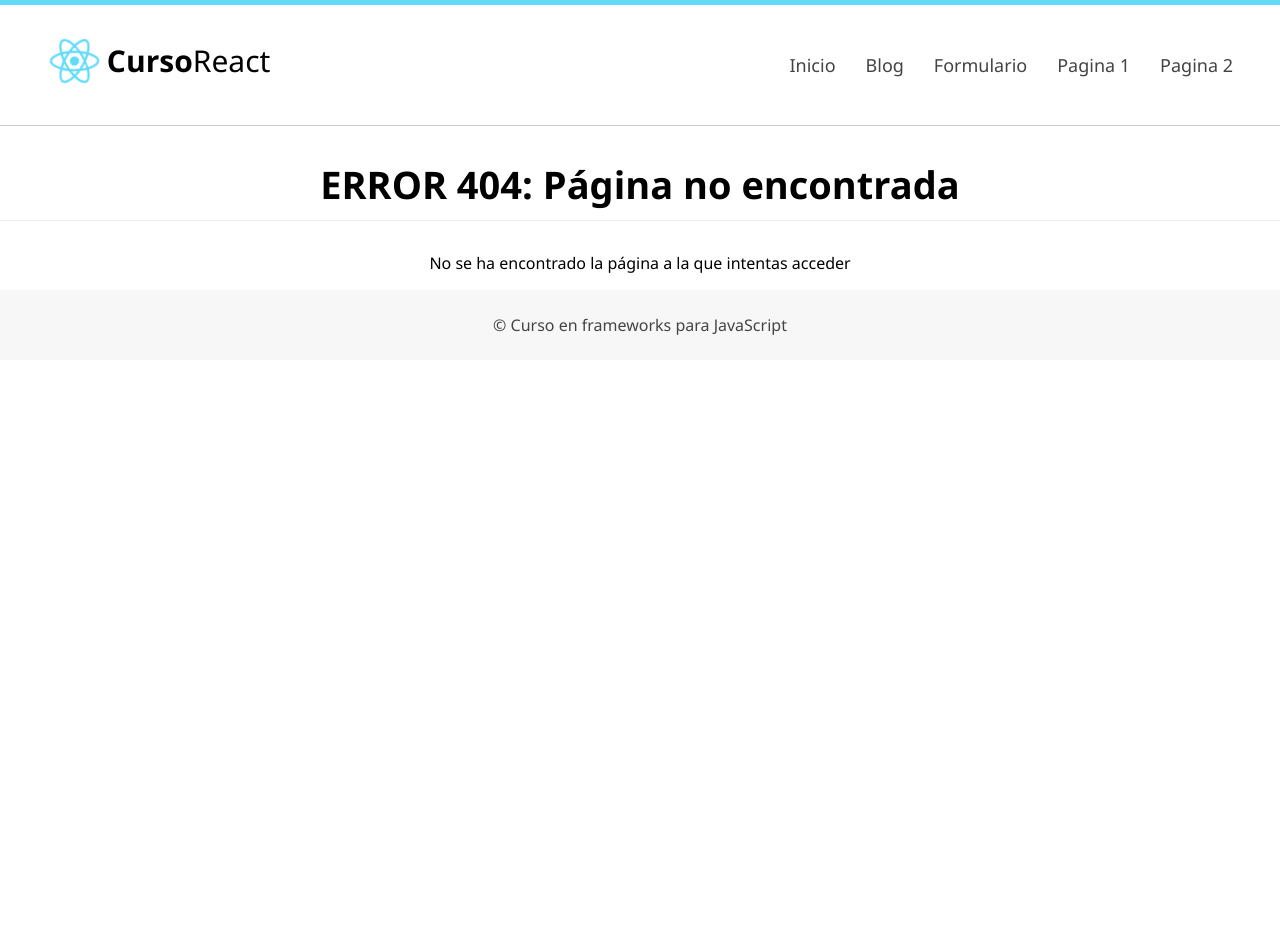
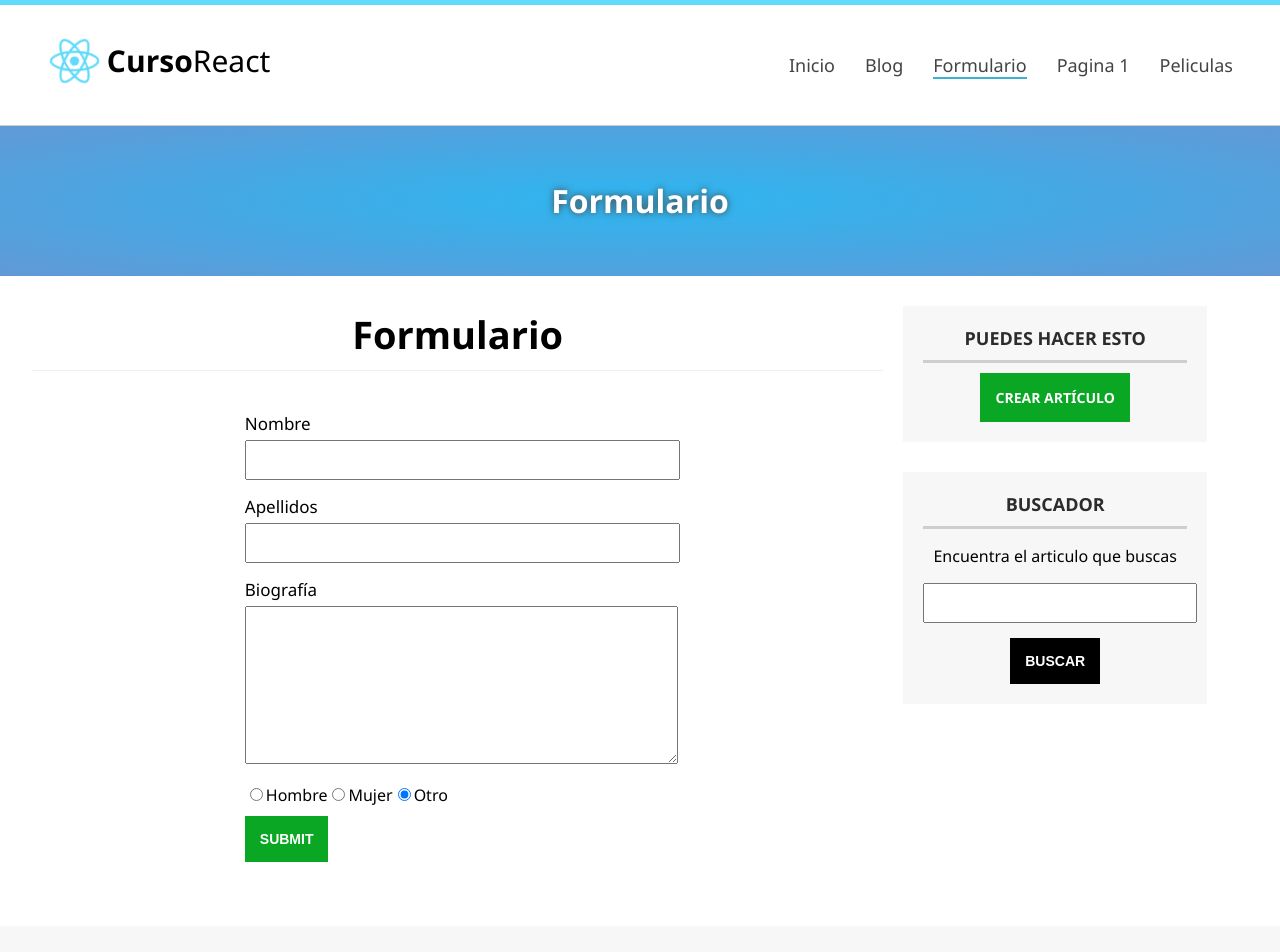
Before and after one commit to Rueskas/CursoFrameworksJS, a React (Create React App) app in the folder AprendiendoReact/: page /formulario in a window 1280 px wide. Before the commit this address had no page. Shown: the top 952 px of the page. Before the commit the page ends 800 px from the top, so only its background shows below. Built offline with nearby package versions, Linux system fonts and the light colour scheme.

Commit message:
Formularios - Clase 180

```diff
--- a/AprendiendoReact/src/RouterApp.js
+++ b/AprendiendoReact/src/RouterApp.js
@@ -8,6 +8,8 @@ import Header from './components/Header';
 import Footer from './components/Footer';
 import Home from './components/Home';
 import Blog from './components/Blog';
+import Formulario from './components/Formulario';
+
 
 class RouterApp extends Component {
 
@@ -22,6 +24,7 @@ class RouterApp extends Component {
                             <Route exact path="/home" component={Home} />
                             <Route exact path="/blog" component={Blog} />
                             <Route exact path="/peliculas" component={Peliculas} />
+                            <Route exact path="/formulario" component={Formulario} />
                             <Route exact path="/prueba2" component={MiComponente} />
                             <Route exact path="/pruebas/:nombre/:apellidos?" render={(props) => {
                                 var nombre = props.match.params.nombre;
--- /dev/null
+++ b/AprendiendoReact/src/components/Formulario.js
@@ -0,0 +1,128 @@
+import React, { Component } from 'react';
+import Slider from './Slider';
+import Sidebar from './Sidebar';
+
+class Formulario extends Component {
+
+    nombreRef = React.createRef();
+    apellidoRef = React.createRef();
+    bioRef = React.createRef();
+    generoHRef = React.createRef();
+    generoMRef = React.createRef();
+    generoORef = React.createRef();
+    state = {
+        user: {}
+    }
+
+    recibirForm = (e) =>{
+        e.preventDefault();
+
+        var genero = 'man';
+        if(this.generoHRef.current.checked){
+            genero = 'hombre';
+        } else if (this.generoMRef.current.checked){
+            genero = 'mujer';
+        } else{
+            genero = 'otro';
+        }
+        var user = {
+            nombre: this.nombreRef.current.value,
+            apellidos: this.apellidoRef.current.value,
+            biografia: this.bioRef.current.value,
+            genero: genero
+        }
+
+        this.setState({
+            user: user
+        })
+
+        console.log(user);
+    }
+
+
+    render() {
+
+        return (
+            <React.Fragment>
+                <Slider title="Formulario" className="slider-small" />
+
+                <div className="center">
+                    <section id="content">
+                        <h1 className="subheader">Formulario</h1>
+                        {
+                            this.state.user.nombre &&
+                            (
+                                <div id="userData">
+                                    <p>
+                                        Nombre: <strong>{this.state.user.nombre}</strong>
+                                    </p>
+                                </div>
+                            )
+                        }
+                        {
+                            this.state.user.apellidos &&
+                            (
+                                <div id="userData">
+                                    <p>
+                                        Apellidos: <strong>{this.state.user.apellidos}</strong>
+                                    </p>
+                                </div>
+                            )
+                        }
+                        {
+                            this.state.user.biografia &&
+                            (
+                                <div id="userData">
+                                    <p>
+                                        Biografia: <strong>{this.state.user.biografia}</strong>
+                                    </p>
+                                </div>
+                            )
+                        }
+                        {
+                            this.state.user.genero &&
+                            (
+                                <div id="userData">
+                                    <p>
+                                        Genero: <strong>{this.state.user.genero}</strong>
+                                    </p>
+                                </div>
+                            )
+                        }
+
+                        <form className="mid-form" onSubmit={this.recibirForm} onChange={this.recibirForm}>
+                            <div className="form-group">
+                                <label htmlFor="name">Nombre</label>
+                                <input type="text" name="nombre" ref={this.nombreRef}/>
+                            </div>
+
+                            <div className="form-group">
+                                <label htmlFor="surname">Apellidos</label>
+                                <input type="text" name="nombre" ref={this.apellidoRef}/>
+                            </div>
+
+                            <div className="form-group">
+                                <label htmlFor="bio">Biografía</label>
+                                <textarea name="nombre" ref={this.bioRef}></textarea>
+                            </div>
+
+                            <div className="form-group radiobuttons">
+                                <input type="radio" name="gender" value="man" ref={this.generoHRef}/>Hombre
+                                <input type="radio" name="gender" value="woman" ref={this.generoMRef}/>Mujer
+                                 <input type="radio" name="gender" value="other" ref={this.generoORef} defaultChecked/>Otro
+                            </div>
+                            <div className="clearfix"></div>
+
+                            <input type="submit" value="submit" className="btn btn-success" />
+                        </form>
+                    </section>
+                    <Sidebar />
+                </div>
+
+            </React.Fragment>
+        )
+    }
+
+}
+
+export default Formulario;
--- a/AprendiendoReact/src/components/Header.js
+++ b/AprendiendoReact/src/components/Header.js
@@ -18,9 +18,9 @@ class Header extends Component {
                         <ul>
                             <li><NavLink to="/home" activeClassName="active">Inicio</NavLink></li>
                             <li><NavLink to="/blog" activeClassName="active">Blog</NavLink></li>
-                            <li><NavLink to="/prueba2" activeClassName="active">Formulario</NavLink></li>
+                            <li><NavLink to="/formulario" activeClassName="active">Formulario</NavLink></li>
                             <li><NavLink to="/pagina1" activeClassName="active">Pagina 1</NavLink></li>
-                            <li><NavLink to="/peliculas" activeClassName="active">Pagina 2</NavLink></li>
+                            <li><NavLink to="/peliculas" activeClassName="active">Peliculas</NavLink></li>
                         </ul>
                     </nav>
 
--- a/AprendiendoReact/src/components/Peliculas.js
+++ b/AprendiendoReact/src/components/Peliculas.js
@@ -1,5 +1,8 @@
 import React, { Component } from 'react';
 import Pelicula from './Pelicula';
+import Slider from './Slider';
+import Sidebar from './Sidebar';
+
 
 
 class Peliculas extends Component {
@@ -72,7 +75,7 @@ class Peliculas extends Component {
                     <span> {this.state.favorita.title} </span>
                 </p>
             )
-        } else{
+        } else {
             favorita = (
                 <p className="noFavorita">
                     <strong>No hay pelicula favorita</strong>
@@ -81,8 +84,12 @@ class Peliculas extends Component {
         }
 
         return (
-            <div className="Peliculas">
-                <h2 className="subheader">Películas</h2>
+            <React.Fragment>
+                <Slider title="Peliculas" className="slider-small" />
+
+                <div className="center">
+                    <section id="content">
+                        <h1 className="subheader">Listado de peliculas</h1>
                         <p>Peliculas de {this.state.nombre}</p>
                         <button onClick={this.cambiarTitulo}>Cambiar titulo de Spiderman</button>
                         {
@@ -109,9 +116,11 @@ class Peliculas extends Component {
                             }
 
                         </div>
-
+                    </section>
+                    <Sidebar />
                 </div>
 
+            </React.Fragment>
         )
     }
 }
```
Lines whose indentation alone changed are shown as unchanged.
